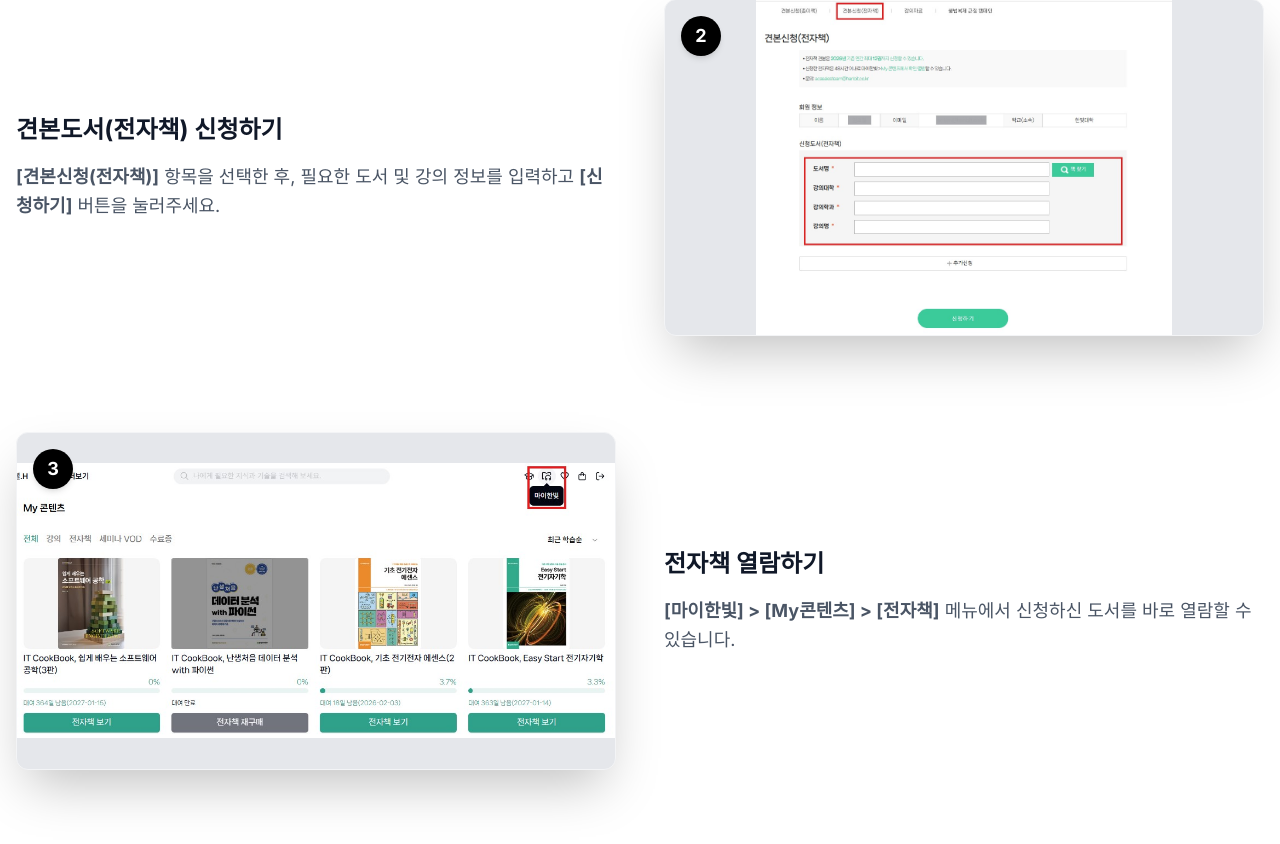
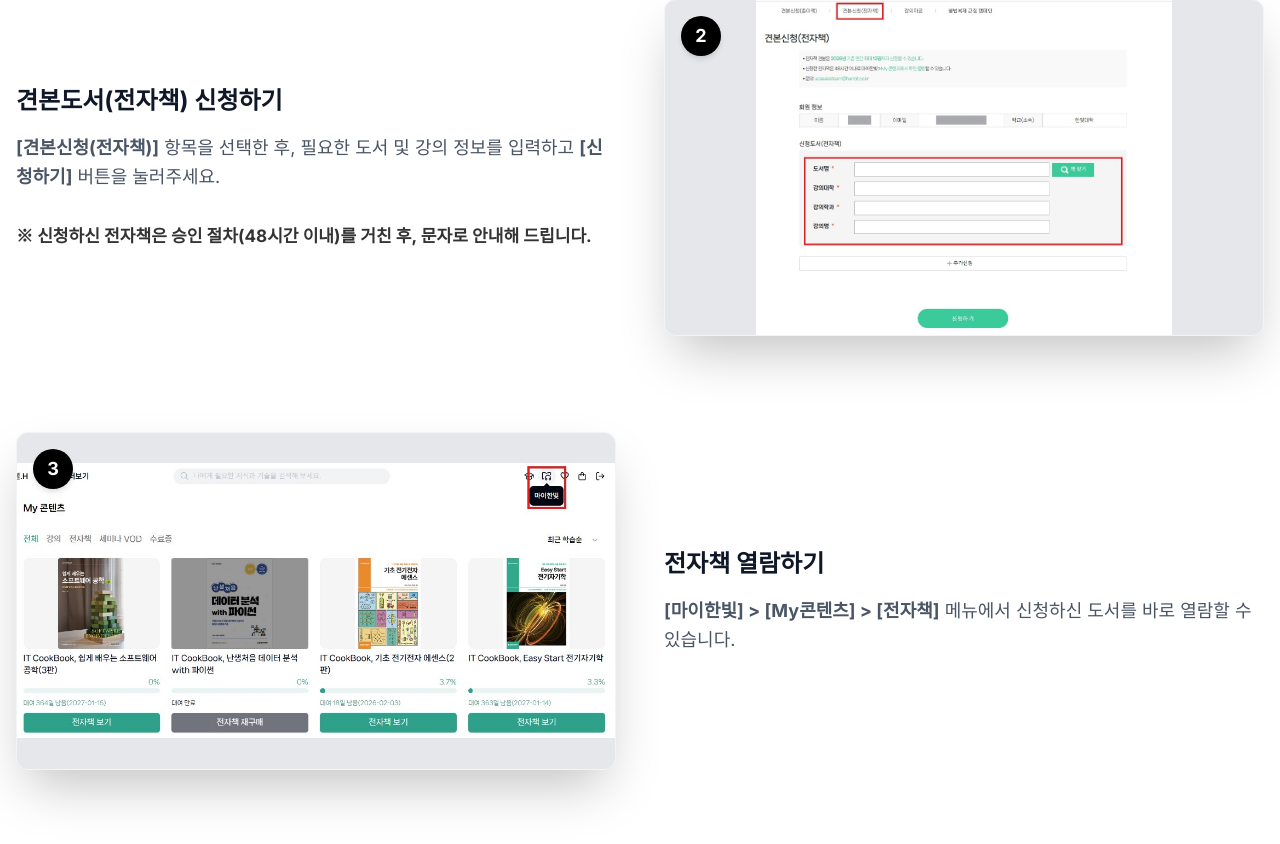
Before and after one commit to hckim-prog/ebook-event, a Next.js app: page / in a window 1280 px wide. Shown: the part 1431-2275 px from the top of the page. Built offline with nearby package versions, Linux system fonts and the light colour scheme.

Commit message:
문구 수정 완료

```diff
--- a/src/app/page.tsx
+++ b/src/app/page.tsx
@@ -14,7 +14,17 @@ export default function Home() {
     {
       id: 2,
       title: "견본도서(전자책) 신청하기",
-      description: <><span className="font-bold">[견본신청(전자책)]</span> 항목을 선택한 후, 필요한 도서 및 강의 정보를 입력하고 <span className="font-bold">[신청하기]</span> 버튼을 눌러주세요.</>,
+      // ▼▼▼ 수정된 부분 (글자 굵게, 색상 진하게) ▼▼▼
+      description: (
+        <>
+          <span className="font-bold">[견본신청(전자책)]</span> 항목을 선택한 후, 필요한 도서 및 강의 정보를 입력하고 <span className="font-bold">[신청하기]</span> 버튼을 눌러주세요.
+          <br /><br />
+          <span style={{ fontSize: '0.95em', color: '#333', fontWeight: 'bold' }}>
+            ※ 신청하신 전자책은 승인 절차(48시간 이내)를 거친 후, 문자로 안내해 드립니다.
+          </span>
+        </>
+      ),
+      // ▲▲▲ 수정 완료 ▲▲▲
       image: "/step-2.jpg",
       zoomOrigin: "origin-center",
     },
@@ -42,7 +52,6 @@ export default function Home() {
           />
         </div>
 
-        {/* Hero Content Overlay */}
         {/* Hero Content Overlay */}
         <div className="relative z-10 text-center px-4 animate-fade-in-up pointer-events-none flex flex-col items-center w-full">
           <div className="bg-gray-800/60 backdrop-blur-xl rounded-3xl p-8 md:p-12 border border-white/20 shadow-2xl max-w-7xl mx-auto w-full md:w-auto">
```
